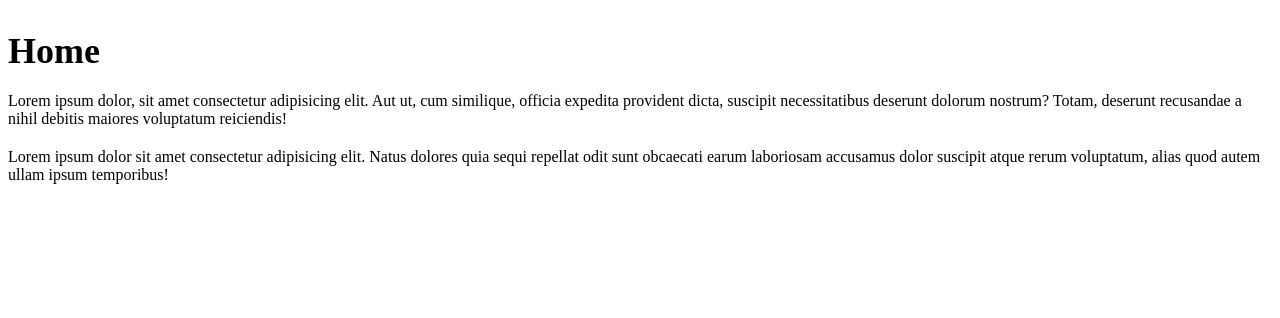
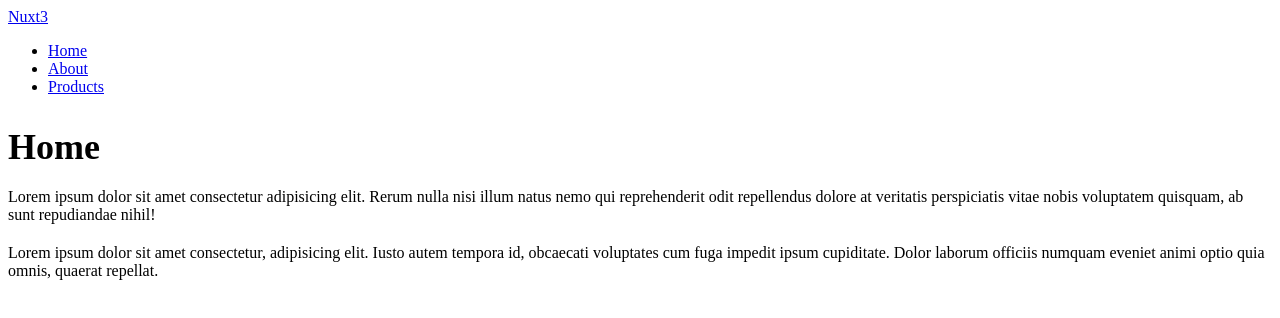
Before and after one commit to KyawLynnThu/Learn-Nuxt3, a Nuxt app: page / in a window 1280 px wide. Shown: the top 318 px of the page. Built offline with nearby package versions, Linux system fonts and the light colour scheme.

Commit message:
nuxtlink and route parameter

```diff
--- a/pages/about.vue
+++ b/pages/about.vue
@@ -1,5 +1,22 @@
 <template>
     <div>
+        <header>
+            <nav>
+                <NuxtLink to="/">Nuxt3</NuxtLink>
+                <ul>
+                    <li>
+                        <NuxtLink to="/">Home</NuxtLink>
+                    </li>
+                    <li>
+                        <NuxtLink to="/about">About</NuxtLink>
+                    </li>
+                    <li>
+                        <NuxtLink to="/products">Products</NuxtLink>
+                    </li>
+                </ul>
+            </nav>
+        </header>
+
         <h2>About</h2>
         <p>Lorem ipsum dolor, sit amet consectetur adipisicing elit. Aut ut, cum similique, officia expedita provident dicta, suscipit necessitatibus deserunt dolorum nostrum? Totam, deserunt recusandae a nihil debitis maiores voluptatum reiciendis!</p>
         <p>Lorem ipsum dolor sit amet consectetur adipisicing elit. Natus dolores quia sequi repellat odit sunt obcaecati earum laboriosam accusamus dolor suscipit atque rerum voluptatum, alias quod autem ullam ipsum temporibus!</p>
--- a/pages/index.vue
+++ b/pages/index.vue
@@ -1,8 +1,25 @@
 <template>
     <div>
+        <header>
+            <nav>
+                <NuxtLink to="/">Nuxt3</NuxtLink>
+                <ul>
+                    <li>
+                        <NuxtLink to="/">Home</NuxtLink>
+                    </li>
+                    <li>
+                        <NuxtLink to="/about">About</NuxtLink>
+                    </li>
+                    <li>
+                        <NuxtLink to="/products">Products</NuxtLink>
+                    </li>
+                </ul>
+            </nav>
+        </header>
+
         <h2>Home</h2>
-        <p>Lorem ipsum dolor, sit amet consectetur adipisicing elit. Aut ut, cum similique, officia expedita provident dicta, suscipit necessitatibus deserunt dolorum nostrum? Totam, deserunt recusandae a nihil debitis maiores voluptatum reiciendis!</p>
-        <p>Lorem ipsum dolor sit amet consectetur adipisicing elit. Natus dolores quia sequi repellat odit sunt obcaecati earum laboriosam accusamus dolor suscipit atque rerum voluptatum, alias quod autem ullam ipsum temporibus!</p>
+        <p>Lorem ipsum dolor sit amet consectetur adipisicing elit. Rerum nulla nisi illum natus nemo qui reprehenderit odit repellendus dolore at veritatis perspiciatis vitae nobis voluptatem quisquam, ab sunt repudiandae nihil!</p>
+        <p>Lorem ipsum dolor sit amet consectetur, adipisicing elit. Iusto autem tempora id, obcaecati voluptates cum fuga impedit ipsum cupiditate. Dolor laborum officiis numquam eveniet animi optio quia omnis, quaerat repellat.</p>
     </div>
 </template>
 
--- /dev/null
+++ b/pages/products/[id].vue
@@ -0,0 +1,13 @@
+<template>
+    <div>
+        <p>Products details for {{ id }}</p>
+        <p>Lorem ipsum dolor sit amet consectetur, adipisicing elit. Saepe soluta, maiores totam vitae nostrum assumenda
+            expedita, culpa deserunt cumque, vel eum! Sint quidem ipsam excepturi deleniti quod dolorem aspernatur rem.</p>
+    </div>
+</template>
+
+<script setup>
+const { id } = useRoute().params
+</script>
+
+<style lang="scss" scoped></style>
--- a/pages/products/index.vue
+++ b/pages/products/index.vue
@@ -1,5 +1,21 @@
 <template>
     <div>
+        <header>
+            <nav>
+                <NuxtLink to="/">Nuxt3</NuxtLink>
+                <ul>
+                    <li>
+                        <NuxtLink to="/">Home</NuxtLink>
+                    </li>
+                    <li>
+                        <NuxtLink to="/about">About</NuxtLink>
+                    </li>
+                    <li>
+                        <NuxtLink to="/products">Products</NuxtLink>
+                    </li>
+                </ul>
+            </nav>
+        </header>
         <p>Products</p>
     </div>
 </template>
```
